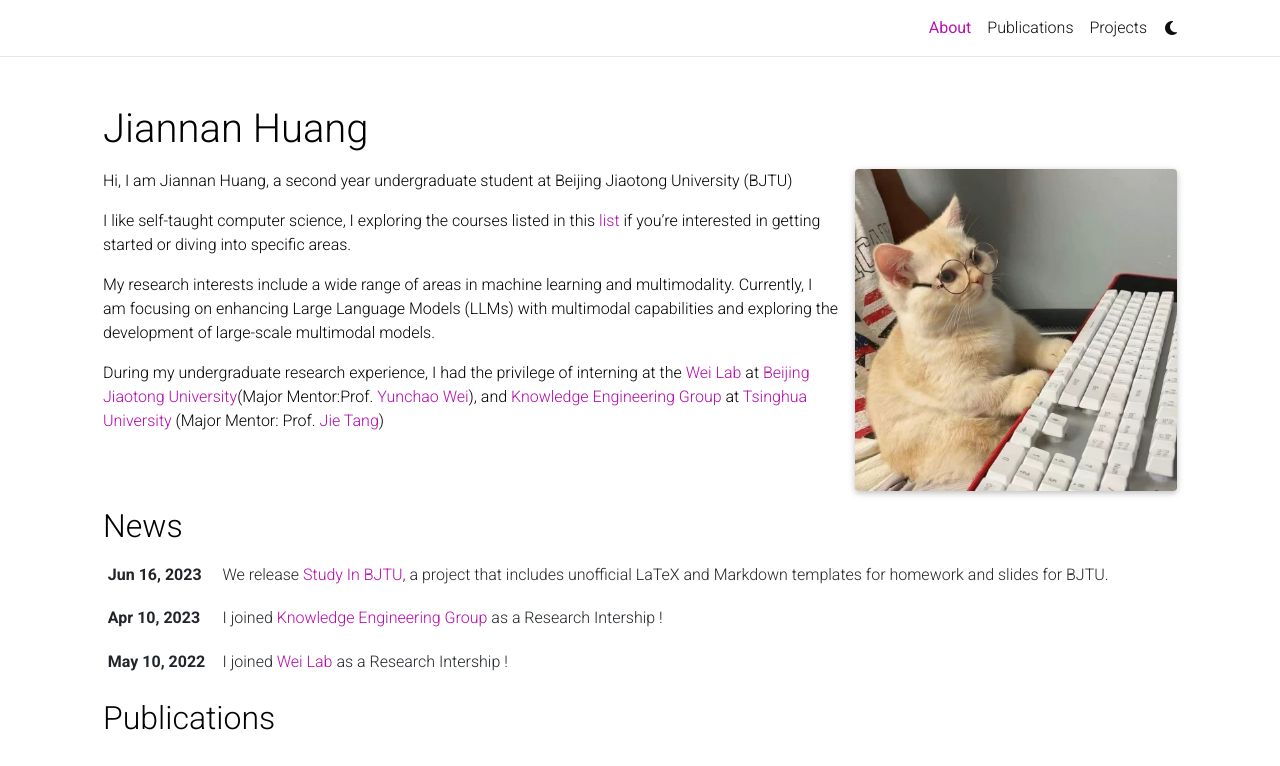
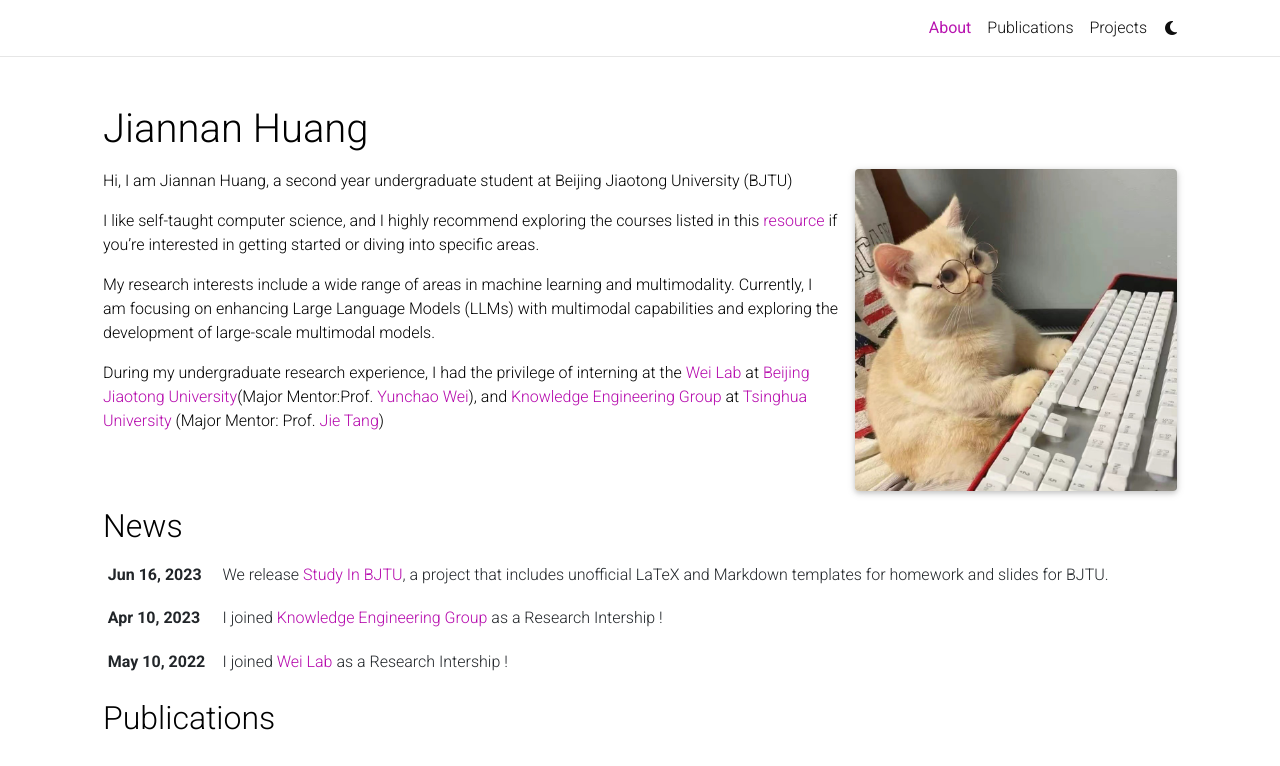
Before and after one commit to Rbrq03/Rbrq03.github.io, a Jekyll site: the page built from _pages/about.md, in a window 1280 px wide and 1055 px high, cut to the strip 0-766 px from the top of the window. Built offline with Jekyll 4.4.1, drawn with Linux system fonts in a browser that asks for light colours; full-size pictures stand in for the smaller copies a plugin makes; comment, search, counter and statistics services are not loaded; a style sheet for code colours, icons or effects is not loaded.

Commit message:
final init

```diff
--- a/_pages/about.md
+++ b/_pages/about.md
@@ -18,7 +18,7 @@ social: true # includes social icons at the bottom of the page
 
 Hi, I am Jiannan Huang, a second year undergraduate student at Beijing Jiaotong University (BJTU)
 
-I like self-taught computer science, I exploring the courses listed in this [list](https://rbrq03.github.io/blog/2023/custom-blockquotes/) if you're interested in getting started or diving into specific areas.
+I like self-taught computer science, and I highly recommend exploring the courses listed in this [resource](https://rbrq03.github.io/blog/2023/custom-blockquotes/) if you're interested in getting started or diving into specific areas.
 
 My research interests include a wide range of areas in machine learning and multimodality. Currently, I am focusing on enhancing Large Language Models (LLMs) with multimodal capabilities and exploring the development of large-scale multimodal models.
 
```
